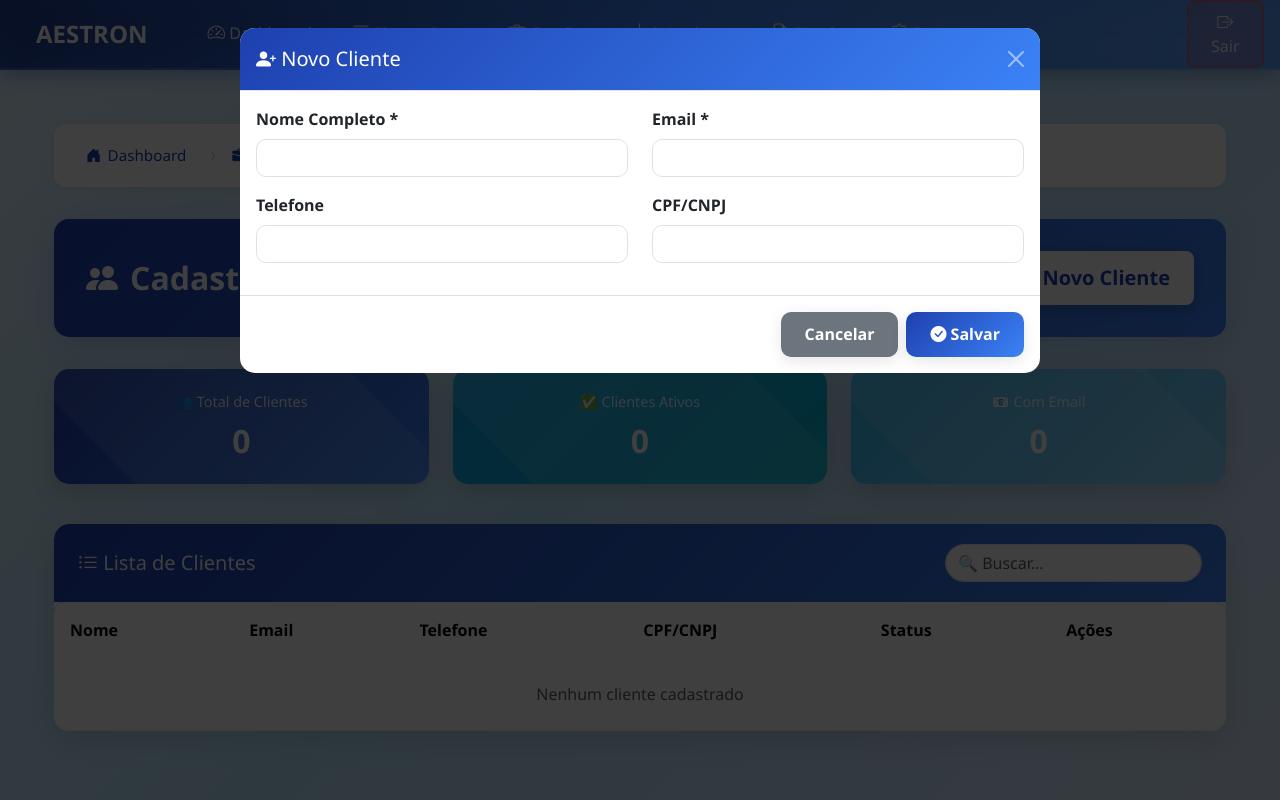
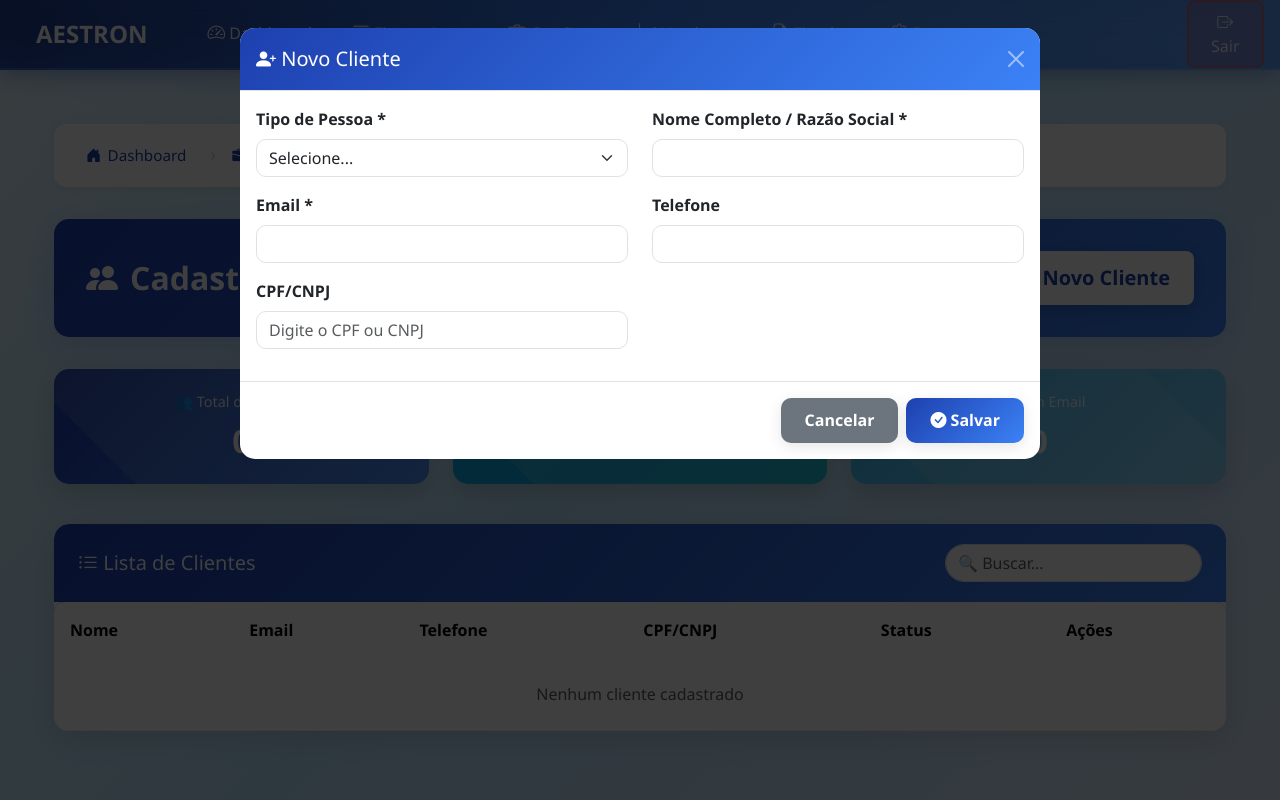
Before and after one commit to deadbrock/aestron-gestao, a Spring Boot app: page /clientes in a window 1280 px wide, after a click on "Novo Cliente". Run offline with Spring Boot 4, Linux system fonts and the light colour scheme; the visitor is signed in with stand-in values (Sample User, id 1); data that the repository does not hold is empty; some of the project's set-up classes (security, data sources, template engines, error pages and the like) are left out, and stand-ins take their place.

Commit message:
Fix: Adicionar campo tipoPessoa obrigatorio no cadastro de clientes e ignorar erros de favicon

```diff
--- a/src/main/resources/templates/clientes.html
+++ b/src/main/resources/templates/clientes.html
@@ -92,7 +92,15 @@
                     <form id="formNovoCliente">
                         <div class="row">
                             <div class="col-md-6 mb-3">
-                                <label class="form-label fw-bold">Nome Completo *</label>
+                                <label class="form-label fw-bold">Tipo de Pessoa *</label>
+                                <select class="form-select" name="tipoPessoa" id="tipoPessoa" required style="border-radius: 10px;">
+                                    <option value="">Selecione...</option>
+                                    <option value="PF">Pessoa Física (PF)</option>
+                                    <option value="PJ">Pessoa Jurídica (PJ)</option>
+                                </select>
+                            </div>
+                            <div class="col-md-6 mb-3">
+                                <label class="form-label fw-bold">Nome Completo / Razão Social *</label>
                                 <input type="text" class="form-control" name="nome" required style="border-radius: 10px;">
                             </div>
                             <div class="col-md-6 mb-3">
@@ -104,8 +112,8 @@
                                 <input type="text" class="form-control" name="telefone" style="border-radius: 10px;">
                             </div>
                             <div class="col-md-6 mb-3">
-                                <label class="form-label fw-bold">CPF/CNPJ</label>
-                                <input type="text" class="form-control" name="cpfCnpj" style="border-radius: 10px;">
+                                <label class="form-label fw-bold" id="labelCpfCnpj">CPF/CNPJ</label>
+                                <input type="text" class="form-control" name="cpfCnpj" id="cpfCnpj" style="border-radius: 10px;" placeholder="Digite o CPF ou CNPJ">
                             </div>
                         </div>
                     </form>
@@ -159,8 +167,15 @@
             const form = document.getElementById('formNovoCliente');
             const formData = new FormData(form);
 
+            const tipoPessoa = formData.get('tipoPessoa');
+            if (!tipoPessoa) {
+                alert('Por favor, selecione o tipo de pessoa (PF ou PJ)');
+                return;
+            }
+
             const cliente = {
                 nome: formData.get('nome'),
+                tipoPessoa: tipoPessoa,
                 email: formData.get('email'),
                 telefone: formData.get('telefone'),
                 cpfCnpj: formData.get('cpfCnpj'),
@@ -175,6 +190,28 @@
                 mensagemErro: 'Erro ao salvar cliente. Verifique os dados e tente novamente.'
             });
         }
+
+        // Atualizar label do CPF/CNPJ baseado no tipo selecionado
+        document.addEventListener('DOMContentLoaded', function() {
+            const tipoPessoaSelect = document.getElementById('tipoPessoa');
+            const labelCpfCnpj = document.getElementById('labelCpfCnpj');
+            const inputCpfCnpj = document.getElementById('cpfCnpj');
+
+            if (tipoPessoaSelect) {
+                tipoPessoaSelect.addEventListener('change', function() {
+                    if (this.value === 'PF') {
+                        labelCpfCnpj.textContent = 'CPF';
+                        inputCpfCnpj.placeholder = 'Digite o CPF';
+                    } else if (this.value === 'PJ') {
+                        labelCpfCnpj.textContent = 'CNPJ';
+                        inputCpfCnpj.placeholder = 'Digite o CNPJ';
+                    } else {
+                        labelCpfCnpj.textContent = 'CPF/CNPJ';
+                        inputCpfCnpj.placeholder = 'Digite o CPF ou CNPJ';
+                    }
+                });
+            }
+        });
 
         document.getElementById('buscaCliente').addEventListener('input', (e) => {
             const termo = e.target.value.toLowerCase();
```
Also changed, not shown: src/main/java/com/aestron/gestao/config/GlobalExceptionHandler.java (+9 -0 lines).
